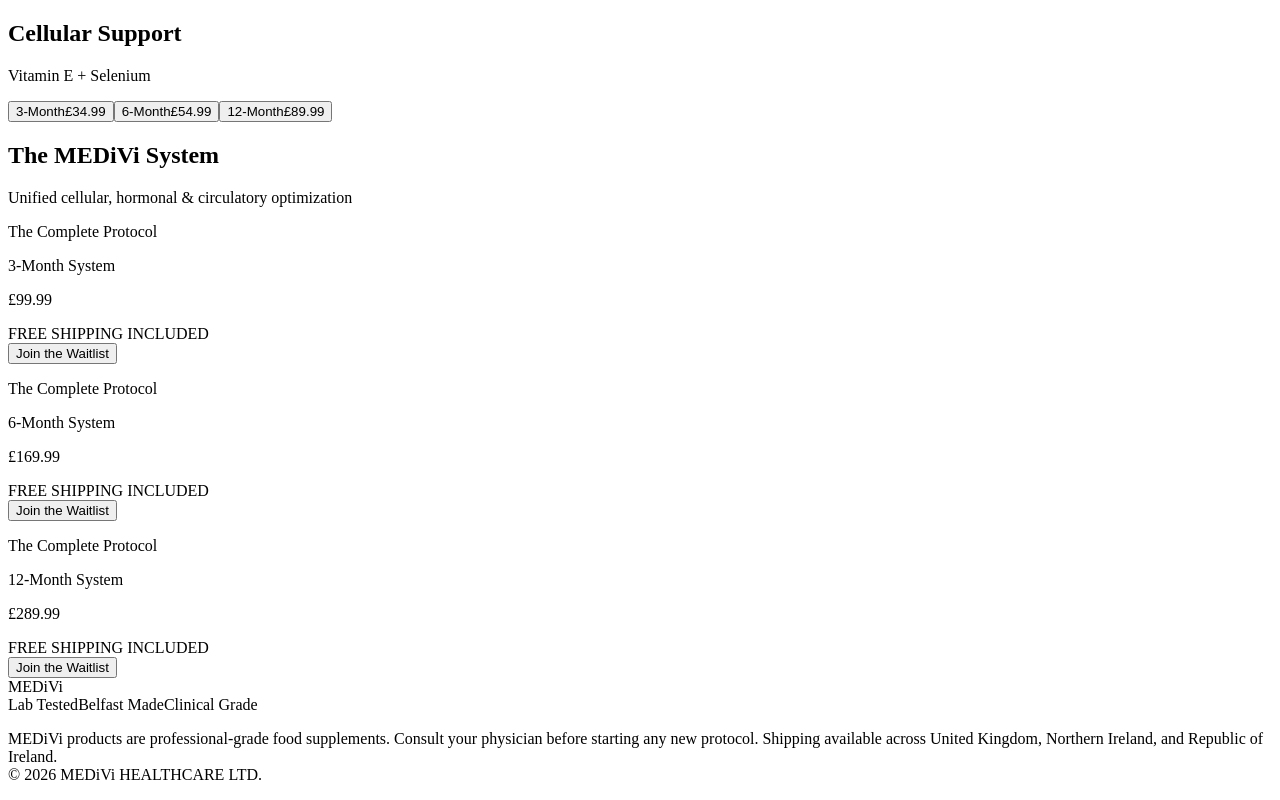
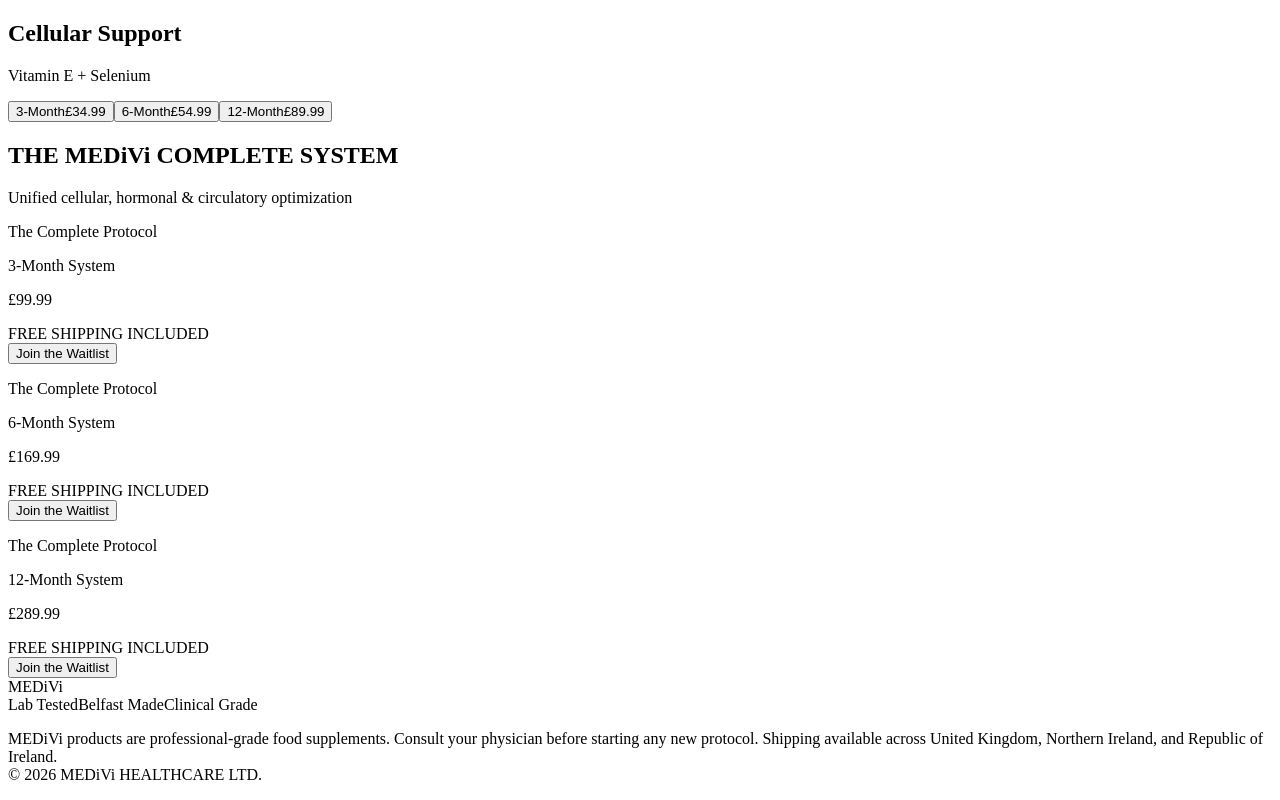
Before and after one commit to mylesmcmanus99-maker/medivi-site, a Next.js app: page / in a window 1280 px wide. Shown: the part 2145-2945 px from the top of the page. Built offline with nearby package versions, Linux system fonts and the light colour scheme.

Commit message:
Update index.tsx

```diff
--- a/pages/index.tsx
+++ b/pages/index.tsx
@@ -94,7 +94,7 @@
         {products.map((p) => (
           <div key={p.id} className="bg-white rounded-[3rem] p-10 shadow-xl flex flex-col items-center border border-transparent hover:border-teal/20 transition-all group">
             <div className="relative mb-10">
-              <img src={p.img} alt={p.name} className="h-80 w-auto object-contain transition-all duration-700 group-hover:scale-105 group-hover:-rotate-2" />
+              <img src={p.img} alt={p.name} className="h-80 w-auto object-contain transition-all duration-700 group-hover:scale-105" />
               <div className="absolute -bottom-4 bg-navy text-white text-[10px] font-bold px-4 py-1 rounded-full tracking-widest">COMING SOON</div>
             </div>
             <h2 className="text-2xl font-bold text-navy text-center uppercase tracking-tight">{p.name}</h2>
@@ -116,7 +116,7 @@
       <section className="bg-navy py-32 px-8 text-white relative overflow-hidden">
         <div className="absolute top-0 left-0 w-full h-1 bg-gradient-to-r from-transparent via-teal to-transparent opacity-30" />
         <div className="max-w-6xl mx-auto text-center relative z-10">
-          <h2 className="text-4xl md:text-6xl font-bold mb-6 tracking-tighter uppercase italic">The MEDiVi System</h2>
+          <h2 className="text-4xl md:text-6xl font-bold mb-6 tracking-tighter">THE MEDiVi COMPLETE SYSTEM</h2>
           <p className="text-teal font-bold mb-16 max-w-2xl mx-auto text-sm uppercase tracking-[0.3em]">Unified cellular, hormonal & circulatory optimization</p>
 
           <div className="grid lg:grid-cols-3 gap-8">
```
